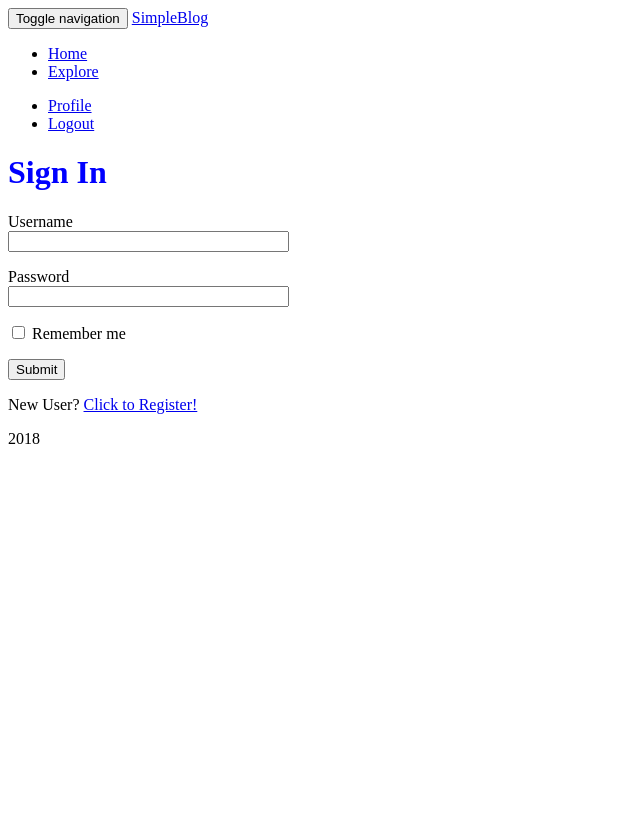
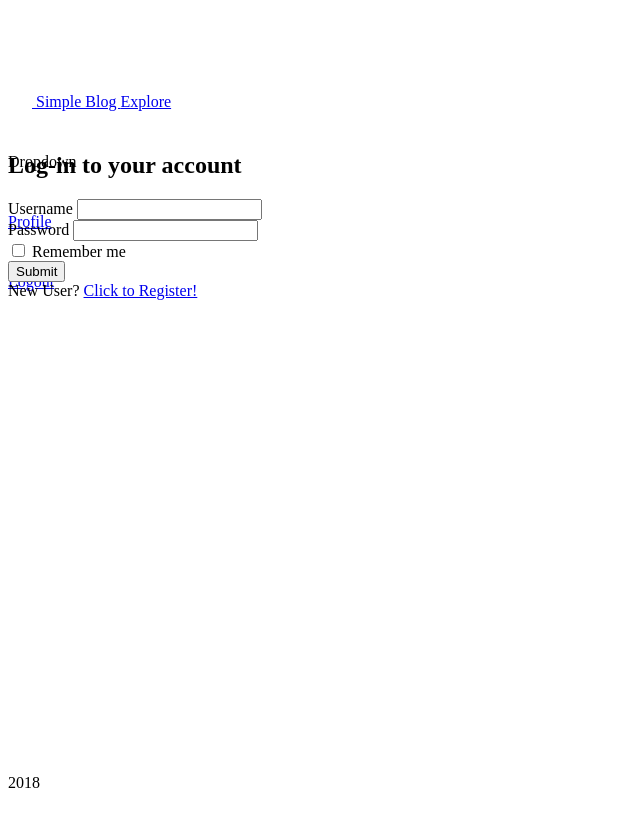
Before and after one commit to maikeulb/simpleblog, a Python web app: template src/app/templates/account/login.html in a window 1280 px wide. Shown: the whole page, without its empty margins (0-640 px from the left). Before the commit the page ends 444 px from the top, so only its background shows below. Run offline with Jinja, Linux system fonts and the light colour scheme; the template is opened without the code that fills it: most values are stand-ins (such as "Sample title", 1, 10 or a date in 2020); form fields are guessed from the names that the template uses; style sheets or scripts are compiled from the project's sources; some libraries are stand-ins or nearby versions.

Commit message:
beautify with semantic ui

```diff
--- a/src/app/extensions.py
+++ b/src/app/extensions.py
@@ -12,7 +12,7 @@ from flask_wtf.csrf import CSRFProtect
 bcrypt = Bcrypt()
 csrf_protect = CSRFProtect()
 login = LoginManager()
-login.login_view = 'auth.login'
+login.login_view = 'account.login'
 login.login_message = ('Please log in to access this page.')
 db = SQLAlchemy()
 migrate = Migrate()
--- a/src/app/templates/_footer.html
+++ b/src/app/templates/_footer.html
@@ -1,11 +1,7 @@
 <footer>
-
-  <div class="ui vertical footer segment m">
-    <div class="ui center aligned text container">
-      <div class="row">
-        <p><i class='copyright icon'></i> 2018 </p>
-      </div>
+  <div class="ui inverted segment">
+    <div class="ui center aligned container">
+      <p><i class='copyright icon'></i> 2018 </p>
     </div>
   </div>
-
 </footer>
--- a/src/app/templates/_navbar.html
+++ b/src/app/templates/_navbar.html
@@ -1,32 +1,26 @@
-<nav class="navbar navbar-default">
-  <div class="container">
+  <div class="ui borderless main huge menu">
+    <div class="ui text container">
+      <a href="#" class="header item" href="{{ url_for('main.index') }}">
+        <img class="logo" id="logo_sm">
+        Simple Blog
+      </a>
+      <a href="{{ url_for('main.explore') }}" class="item">Explore</a>
 
-    <div class="navbar-header">
+      <div class="ui right floated dropdown item">
+        Dropdown <i class="dropdown icon"></i>
+        <div class="menu">
 
-      <button type="button" class="navbar-toggle collapsed" data-toggle="collapse" data-target="#bs-example-navbar-collapse-1" aria-expanded="false">
-        <span class="sr-only">Toggle navigation</span>
-        <span class="icon-bar"></span>
-        <span class="icon-bar"></span>
-        <span class="icon-bar"></span>
-      </button>
+        {% if current_user.is_anonymous %}
+          <a href="{{ url_for('account.login') }}" class="item">Login</a>
+        {% else %}
+          <a href="{{ url_for('main.user', username=current_user.username) }}"
+            class="item">Profile</a>
+          <div class="divider"></div>
+          <a href="{{ url_for('account.logout') }}" class="item">Logout</a>
+        {% endif %}
 
-      <a class="navbar-brand" href="{{ url_for('main.index')
-        }}">SimpleBlog</a>
-    </div>
-
-    <div class="collapse navbar-collapse" id="bs-example-navbar-collapse-1">
-      <ul class="nav navbar-nav">
-        <li><a href="{{ url_for('main.index') }}">Home</a></li>
-        <li><a href="{{ url_for('main.explore') }}">Explore</a></li>
-      </ul>
-      <ul class="nav navbar-nav navbar-right">
-        {% if current_user.is_anonymous %}
-          <li><a href="{{ url_for('account.login') }}">Login</a></li>
-        {% else %}
-          <li><a href="{{ url_for('main.user', username=current_user.username) }}">Profile</a></li>
-          <li><a href="{{ url_for('account.logout') }}">Logout</a></li>
-        {% endif %}
-      </ul>
+        </div>
+      </div>
     </div>
   </div>
 </nav>
--- a/src/app/templates/account/login.html
+++ b/src/app/templates/account/login.html
@@ -1,25 +1,48 @@
 {% extends "layout.html" %}
 
+{% block title %}Login{% endblock %}
+
 {% block content %}
-    <h1>Sign In</h1>
-    <form action="" method="post">
+<main class="ui text container">
+
+  <h2 class="ui header">
+    <div class="content">
+      Log-in to your account
+    </div>
+  </h2>
+
+  <form action="" method="post" class="ui form">
+    <div class="ui segment">
       {{ form.hidden_tag() }}
-        <p>
-            {{ form.username.label }}<br>
-            {{ form.username(size=32) }}<br>
+        <div class="field">
+          {{ form.username.label }}
+          {{ form.username }}
           {% for error in form.username.errors %}
             <span style="color: red;">[{{ error }}]</span>
           {% endfor %}
-        </p>
-        <p>
-            {{ form.password.label }}<br>
-            {{ form.password(size=32) }}<br>
+        </div>
+        <div class="field">
+          {{ form.password.label }}
+          {{ form.password }}
           {% for error in form.password.errors %}
             <span style="color: red;">[{{ error }}]</span>
           {% endfor %}
-        </p>
-        <p>{{ form.remember_me() }} {{ form.remember_me.label }}</p>
-        <p>{{ form.submit() }}</p>
+        </div>
+
+        <div class="field">
+          <div class="ui checkbox">
+            {{ form.remember_me() }} {{ form.remember_me.label }}
+          </div>
+        </div>
+      {{ form.submit(class="ui fluid large submit button") }}
+    </div>
   </form>
-    <p>New User? <a href="{{ url_for('account.register') }}">Click to Register!</a></p>
+
+  <div class="ui center aligned container">
+    <div class="ui message">
+      New User? <a href="{{ url_for('account.register') }}"> Click to Register!</a>
+   </div>
+  </div>
+
+</main>
 {% endblock %}
--- a/src/app/templates/account/register.html
+++ b/src/app/templates/account/register.html
@@ -1,6 +1,7 @@
 {% extends "layout.html" %}
 
 {% block content %}
+  <main>
     <h1>Register</h1>
     <form action="" method="post">
         {{ form.hidden_tag() }}
@@ -36,4 +37,5 @@
     </form>
     <p>Already registered?<a href="{{ url_for('account.login') }}">Click to Login!</a></p>
     <p>New User? <a href="{{ url_for('account.register') }}">Click to Register!</a></p>
+  </main>
 {% endblock %}
--- a/src/app/templates/layout.html
+++ b/src/app/templates/layout.html
@@ -9,18 +9,15 @@
     {% endif %}
     {% if config.DEVELOPMENT %}
       <!-- Webpack Dev Mode -->
-      <link rel="stylesheet" href="http://localhost:8080/static/build/css/app.css">
+      <link rel="stylesheet" href="http://localhost:8080/static/css/app.css">
     {% else %}
       <!-- Static Build Mode -->
-      <link rel=stylesheet type=text/css href="{{ url_for('static',
+      <link rel=stylesheet type=text/css href="{{ url_for('static', filename='css/app.css') }}">
+    {% endif %}
 
-      filename='css/app.css') }}">
-    {% endif %}
   </head>
 
   <body>
-    {% block title %} {% endblock %}
-
     {% block navbar %}
     {% include '_navbar.html' %}
     {% endblock %}
--- a/src/assets/css/style.scss
+++ b/src/assets/css/style.scss
@@ -1,3 +1,57 @@
-h1 {
-    color: blue;
+body {
+  display: flex;
+  min-height: 100vh;
+  flex-direction: column;
 }
+
+main {
+  flex: 1;
+}
+  body {
+    background-color: #FFFFFF;
+  }
+  .main.container {
+    margin-top: 2em;
+  }
+  .main.menu {
+    margin-top: 4em;
+    border-radius: 0;
+    height: 60px;
+    line-height: 60px;
+    border: none;
+    box-shadow: none;
+    transition:
+      box-shadow 0.5s ease,
+      padding 0.5s ease
+    ;
+  }
+  .main.menu .item img.logo {
+    margin-right: 1.5em;
+  }
+  .overlay {
+    float: left;
+    margin: 0em 3em 1em 0em;
+  }
+  .overlay .menu {
+    position: relative;
+    left: 0;
+    transition: left 0.5s ease;
+  }
+  .main.menu.fixed {
+    background-color: #FFFFFF;
+    border: 1px solid #DDD;
+    box-shadow: 0px 3px 5px rgba(0, 0, 0, 0.2);
+  }
+  .overlay.fixed .menu {
+    left: 800px;
+  }
+  .text.container .left.floated.image {
+    margin: 2em 2em 2em -4em;
+  }
+  .text.container .right.floated.image {
+    margin: 2em -4em 2em 2em;
+  }
+  .ui.footer.segment {
+    margin: 5em 0em 0em;
+    padding: 5em 0em;
+  }
```
Also changed, not shown: src/app/main/routes.py (+4 -4 lines), src/app/templates/index.html (+30 -11 lines), src/assets/js/script.js (+27 -0 lines), src/assets/images/logo.png (added), 1 other file. Lines whose indentation alone changed are shown as unchanged.
